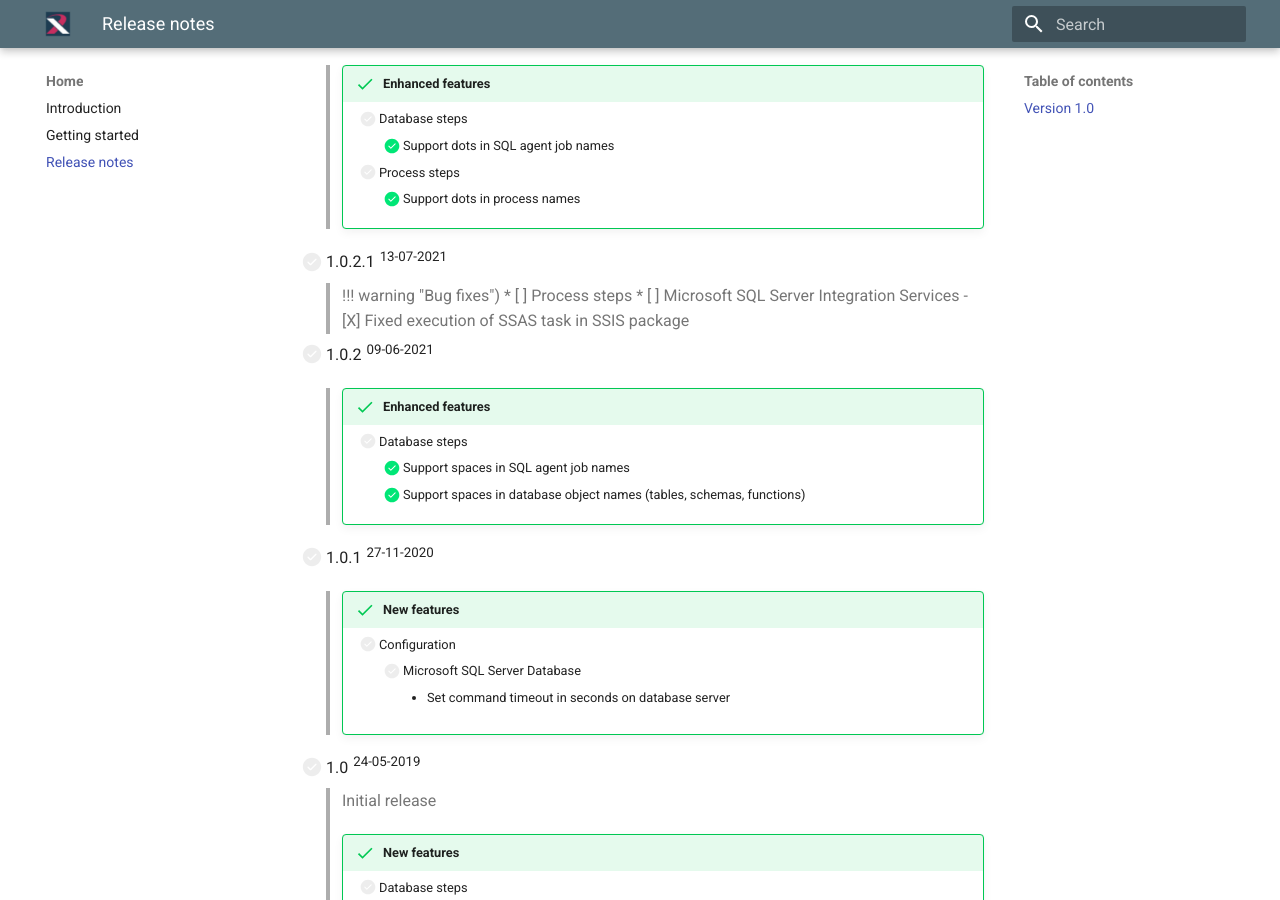
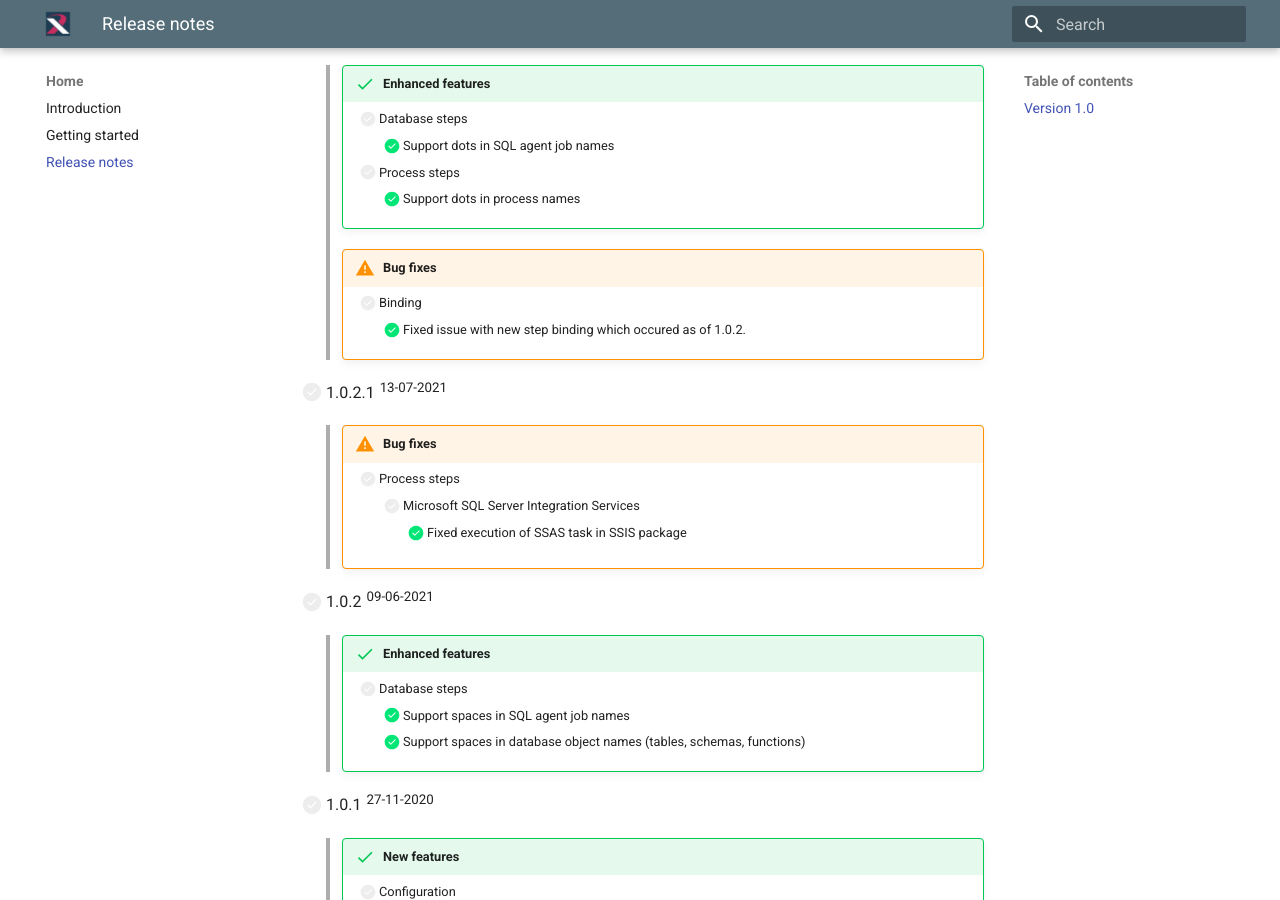
Before and after one commit to CrossBreezeNL/CrossTest_DotNet_SpecFlow, an MkDocs documentation site: the page built from Documentation/docs/ReleaseNotes.md, in a window 1280 px wide and 900 px high, scrolled down 384 px. Built offline with MkDocs 1.6.1 and Material for MkDocs 9.7.7, drawn with Linux system fonts in a browser that asks for light colours.

Commit message:
Updated and fixed error in release notes.

```diff
--- a/Documentation/docs/ReleaseNotes.md
+++ b/Documentation/docs/ReleaseNotes.md
@@ -27,9 +27,12 @@ Click on the header of a version number to go to the documentation of that speci
 >           - [X] Support dots in SQL agent job names
 >     * [ ] Process steps
 >           - [X] Support dots in process names
+> !!! warning "Bug fixes"
+>     * [ ] Binding
+>           - [X] Fixed issue with new step binding which occured as of 1.0.2.
 
 - [ ] 1.0.2.1 <sup>13-07-2021</sup>
-> !!! warning "Bug fixes")
+> !!! warning "Bug fixes"
 >     * [ ] Process steps
 >         * [ ] Microsoft SQL Server Integration Services
 >             - [X] Fixed execution of SSAS task in SSIS package
```
